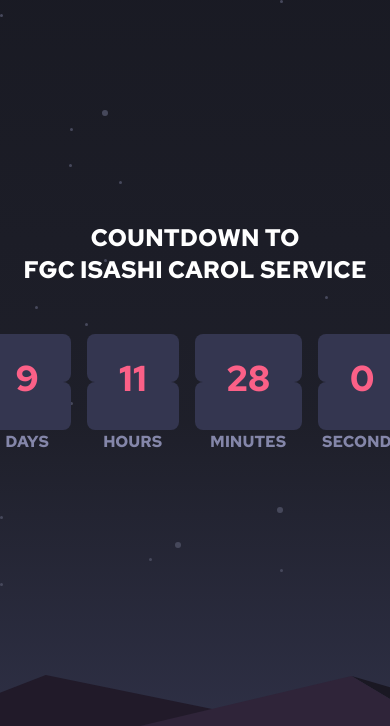
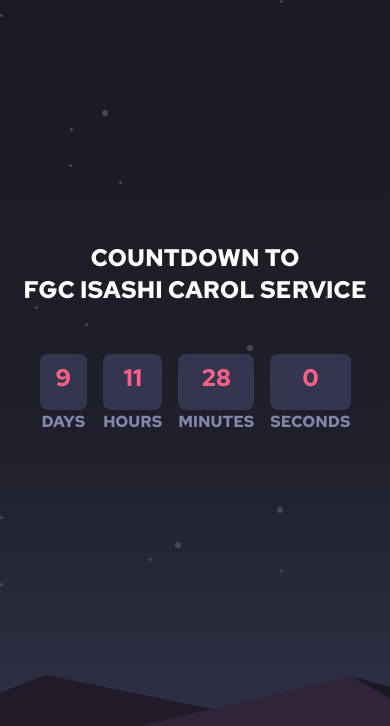
Before and after one commit to RAY-DEV67/CAROL-COUNTDOWN, a plain HTML site: page index.html in a window 390 px wide. Shown: the top 726 px of the page. Drawn offline with nearby package versions, Linux system fonts and the light colour scheme.

Commit message:
new commit

```diff
--- a/index.html
+++ b/index.html
@@ -13,35 +13,35 @@
   </head>
   <body class="text-white">
    <main class="flex flex-col items-center justify-center">
-    <h1 class="text-2xl uppercase">COUNTDOWN TO</h1>
-    <h1 class="mb-12 text-2xl uppercase">FGC ISASHI CAROL SERVICE</h1>
+    <h1 class="text-2xl uppercase text-center">COUNTDOWN TO</h1>
+    <h1 class="mb-12 text-2xl uppercase  text-center">FGC ISASHI CAROL SERVICE</h1>
 
     <div class="w-full flex flex-col items-center justify-center">
       <div class="flex">
         <div class=" text-center">
           <div class=" w-full h-12 flip"></div>
-          <p class="days text-4xl mb-12 countdown -mt-14 p-8"></p>
+          <p class="days text-2xl mb-12 countdown -mt-14 p-4 md:text-4xl md:p-8"></p>
           <div class=" w-full h-12 flip -mt-24"></div>
           <p class="label uppercase">days</p>
         </div>
 
         <div class=" text-center ml-4">
           <div class=" w-full h-12 flip"></div>
-          <p class="Hours text-4xl mb-12 countdown -mt-14 p-8"></p>
+          <p class="Hours text-2xl mb-12 countdown -mt-14 p-4 md:text-4xl md:p-8"></p>
           <div class=" w-full h-12 flip -mt-24"></div>
           <p class="label uppercase">Hours</p>
         </div>
 
         <div class=" text-center mx-4">
           <div class=" w-full h-12 flip"></div>
-          <p class="Minutes text-4xl mb-12 countdown -mt-14 p-8"></p>
+          <p class="Minutes text-2xl mb-12 countdown -mt-14 p-4 md:text-4xl md:p-8"></p>
           <div class=" w-full h-12 flip -mt-24"></div>
           <p class="label uppercase">Minutes</p>
         </div>
 
         <div class=" text-center">
           <div class=" w-full h-12 flip"></div>
-          <p class="seconds text-4xl mb-12 countdown -mt-14 p-8"></p>
+          <p class="seconds text-2xl mb-12 countdown -mt-14 p-4 md:text-4xl md:p-8"></p>
           <div class=" w-full h-12 flip -mt-24"></div>
           <p class="label uppercase">Seconds</p>
         </div>
```
